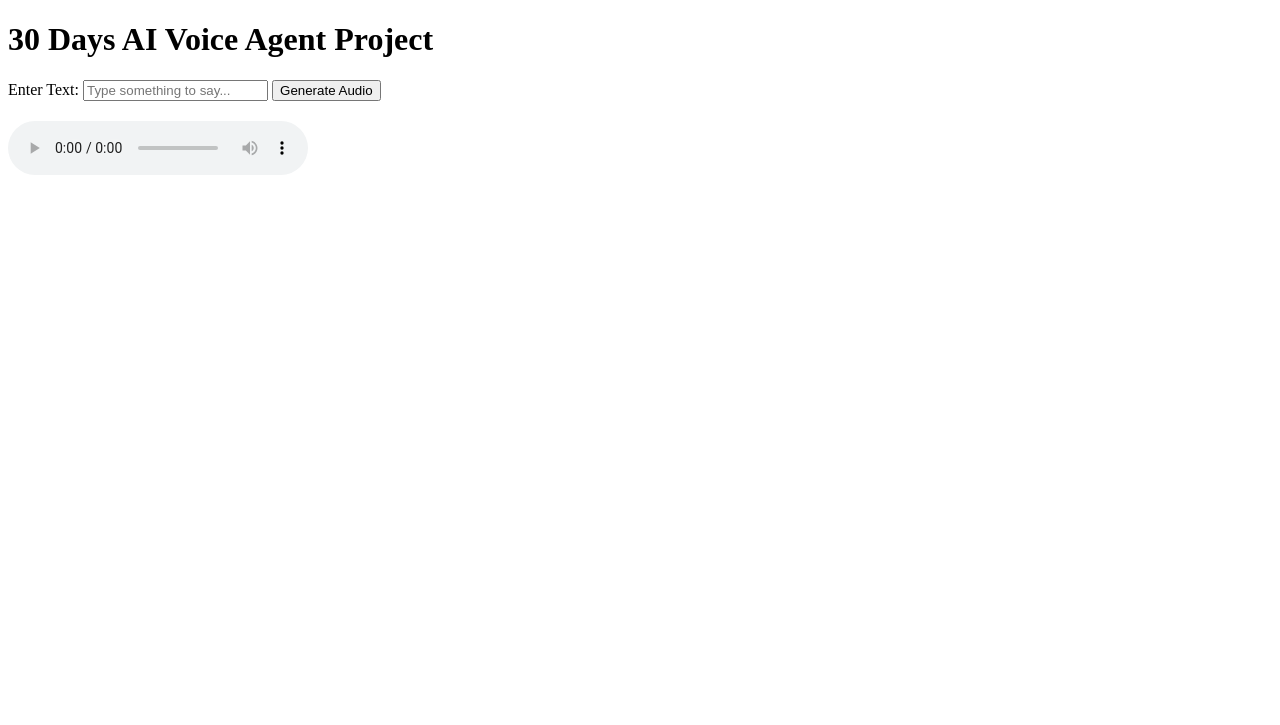
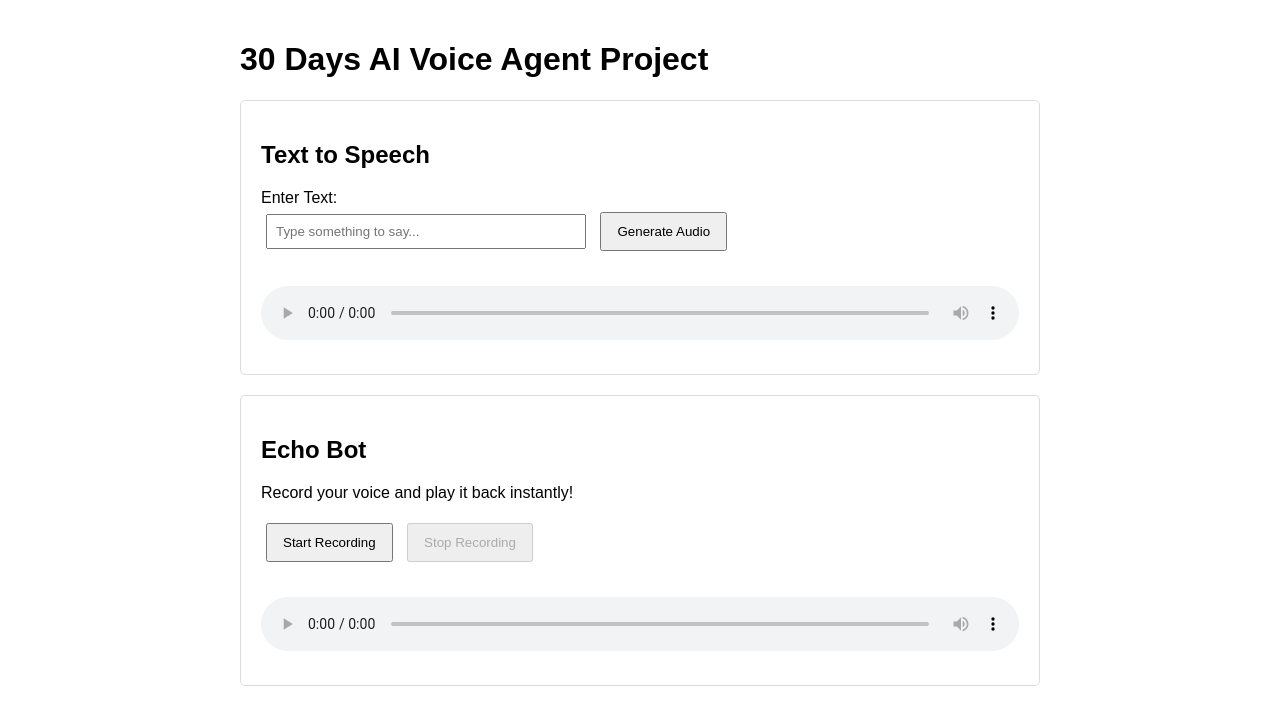
Before and after one commit to harsha-bharadwaj100/30-AI-Agent, a FastAPI app: page / in a window 1280 px wide. Shown: the top 725 px of the page. Run offline with FastAPI, Linux system fonts and the light colour scheme.

Commit message:
feat: implement echo bot functionality and enhance TTS UI

```diff
--- a/static/script.js
+++ b/static/script.js
@@ -1,13 +1,12 @@
 document.addEventListener("DOMContentLoaded", () => {
-  // Get references to the HTML elements
+  // === TEXT TO SPEECH FUNCTIONALITY ===
   const ttsForm = document.getElementById("tts-form");
   const textInput = document.getElementById("text-input");
   const audioPlayback = document.getElementById("audio-playback");
   const submitButton = document.getElementById("submit-button");
 
-  // Listen for the form's submit event
+  // TTS form submission handler
   ttsForm.addEventListener("submit", async (event) => {
-    // Prevent the default form submission which reloads the page
     event.preventDefault();
 
     const text = textInput.value;
@@ -16,12 +15,10 @@ document.addEventListener("DOMContentLoaded", () => {
       return;
     }
 
-    // Disable button to prevent multiple clicks
     submitButton.disabled = true;
     submitButton.textContent = "Generating...";
 
     try {
-      // Send a POST request to our backend API
       const response = await fetch("/generate-audio/", {
         method: "POST",
         headers: {
@@ -31,25 +28,95 @@ document.addEventListener("DOMContentLoaded", () => {
       });
 
       if (!response.ok) {
-        // If the server responded with an error, show it
         const errorData = await response.json();
         throw new Error(errorData.detail || "Failed to generate audio.");
       }
 
-      // Get the audio URL from the successful response
       const data = await response.json();
       const audioUrl = data.audio_url;
 
-      // Set the audio source and play it
       audioPlayback.src = audioUrl;
       audioPlayback.play();
     } catch (error) {
       console.error("Error:", error);
       alert("An error occurred: " + error.message);
     } finally {
-      // Re-enable the button
       submitButton.disabled = false;
       submitButton.textContent = "Generate Audio";
     }
   });
+
+  // === ECHO BOT FUNCTIONALITY ===
+  const startRecordingBtn = document.getElementById("start-recording");
+  const stopRecordingBtn = document.getElementById("stop-recording");
+  const recordingStatus = document.getElementById("recording-status");
+  const echoPlayback = document.getElementById("echo-playback");
+
+  let mediaRecorder;
+  let recordedChunks = [];
+
+  // Start recording handler
+  startRecordingBtn.addEventListener("click", async () => {
+    try {
+      // Request microphone access
+      const stream = await navigator.mediaDevices.getUserMedia({
+        audio: true,
+      });
+
+      // Create MediaRecorder instance
+      mediaRecorder = new MediaRecorder(stream);
+      recordedChunks = [];
+
+      // Set up event handlers
+      mediaRecorder.ondataavailable = (event) => {
+        if (event.data.size > 0) {
+          recordedChunks.push(event.data);
+        }
+      };
+
+      mediaRecorder.onstop = () => {
+        // Create blob from recorded chunks
+        const blob = new Blob(recordedChunks, {
+          type: "audio/webm",
+        });
+
+        // Create URL for the blob and set it as audio source
+        const audioUrl = URL.createObjectURL(blob);
+        echoPlayback.src = audioUrl;
+
+        // Show the audio player
+        echoPlayback.style.display = "block";
+
+        // Stop all tracks to release microphone
+        stream.getTracks().forEach((track) => track.stop());
+
+        // Hide recording status
+        recordingStatus.classList.remove("active");
+      };
+
+      // Start recording
+      mediaRecorder.start();
+
+      // Update UI
+      startRecordingBtn.disabled = true;
+      stopRecordingBtn.disabled = false;
+      recordingStatus.classList.add("active");
+    } catch (error) {
+      console.error("Error accessing microphone:", error);
+      alert(
+        "Could not access microphone. Please ensure you have granted permission."
+      );
+    }
+  });
+
+  // Stop recording handler
+  stopRecordingBtn.addEventListener("click", () => {
+    if (mediaRecorder && mediaRecorder.state === "recording") {
+      mediaRecorder.stop();
+
+      // Update UI
+      startRecordingBtn.disabled = false;
+      stopRecordingBtn.disabled = true;
+    }
+  });
 });
--- a/templates/index.html
+++ b/templates/index.html
@@ -1,29 +1,92 @@
 <!DOCTYPE html>
 <html lang="en">
-
 <head>
     <meta charset="UTF-8">
     <meta name="viewport" content="width=device-width, initial-scale=1.0">
     <title>AI Voice Agent</title>
+    <style>
+        body {
+            font-family: Arial, sans-serif;
+            max-width: 800px;
+            margin: 0 auto;
+            padding: 20px;
+        }
+
+        section {
+            border: 1px solid #ddd;
+            margin: 20px 0;
+            padding: 20px;
+            border-radius: 5px;
+        }
+
+        button {
+            padding: 10px 15px;
+            margin: 5px;
+            cursor: pointer;
+        }
+
+        input[type="text"] {
+            width: 300px;
+            padding: 8px;
+            margin: 5px;
+        }
+
+        audio {
+            margin: 10px 0;
+            width: 100%;
+        }
+
+        .recording {
+            background-color: #ffebee;
+            color: #c62828;
+            padding: 10px;
+            border-radius: 3px;
+            margin: 10px 0;
+            display: none;
+        }
+
+        .recording.active {
+            display: block;
+        }
+    </style>
 </head>
-
 <body>
     <h1>30 Days AI Voice Agent Project</h1>
 
-    <!-- Form for user input -->
+    <!-- TTS Section -->
+    <section>
+        <h2>Text to Speech</h2>
         <form id="tts-form">
-        <label for="text-input">Enter Text:</label>
+            <label for="text-input">Enter Text:</label><br>
             <input type="text" id="text-input" placeholder="Type something to say..." required>
             <button type="submit" id="submit-button">Generate Audio</button>
         </form>
 
-    <!-- Audio player -->
         <div id="audio-container" style="margin-top: 20px;">
             <audio id="audio-playback" controls></audio>
         </div>
+    </section>
 
-    <!-- The corrected line is below -->
+    <!-- Echo Bot Section -->
+    <section>
+        <h1>Echo Bot</h1>
+        <p>Record your voice and play it back instantly!</p>
+
+        <div>
+            <button id="start-recording" type="button">Start Recording</button>
+            <button id="stop-recording" type="button" disabled>Stop Recording</button>
+        </div>
+
+        <div id="recording-status" class="recording">
+            🔴 Recording in progress...
+        </div>
+
+        <div id="echo-audio-container" style="margin-top: 20px;">
+            <audio id="echo-playback" controls></audio>
+        </div>
+    </section>
+
+    <!-- Link to the JavaScript file -->
     <script src="{{ url_for('static', path='script.js') }}"></script>
 </body>
-
 </html>
```
Lines whose indentation alone changed are shown as unchanged.
